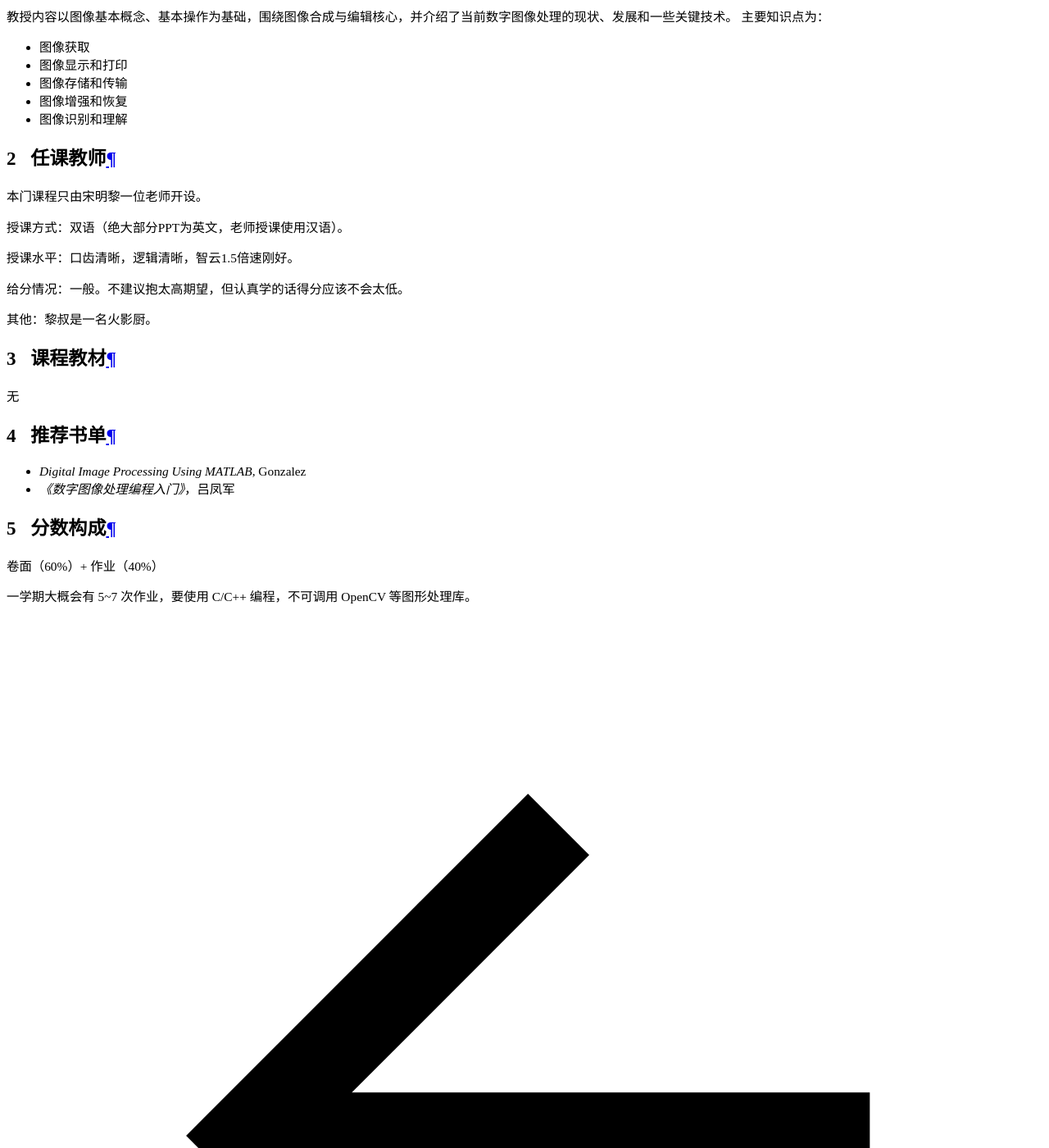
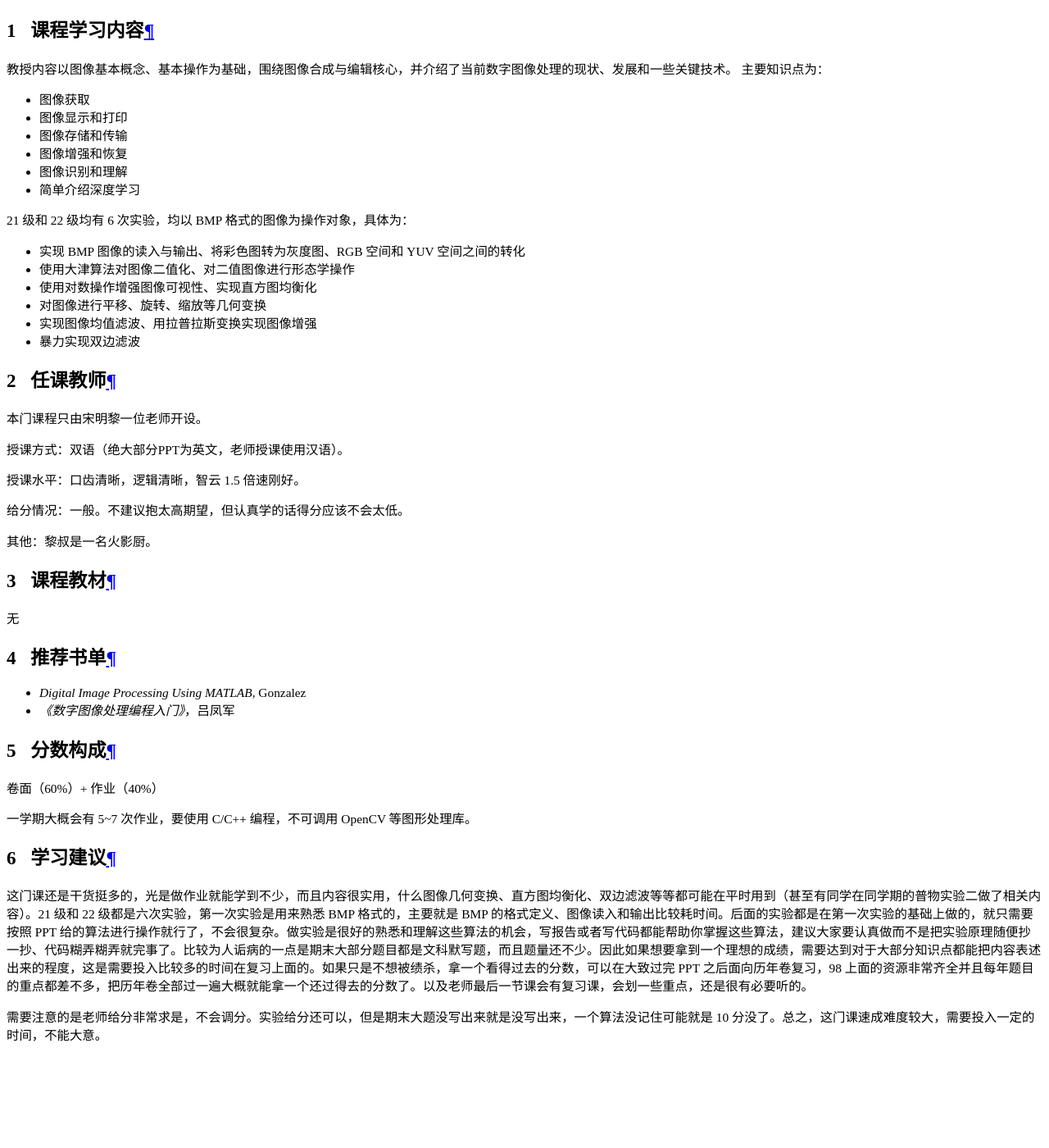
Before and after one commit to ZJU-Turing/TuringCourses, an MkDocs documentation site: the page built from docs/major_elective/digital_image_processing/index.md, in a window 1280 px wide and 1400 px high, scrolled down 18183 px. Shown: the whole window at 82% size. Built offline with MkDocs 1.6.1 and Material for MkDocs 9.7.7, drawn with Linux system fonts in a browser that asks for light colours; comment, search, counter and statistics services are not loaded.

Commit message:
docs: 更新图像信息处理课程内容

```diff
--- a/docs/major_elective/digital_image_processing/index.md
+++ b/docs/major_elective/digital_image_processing/index.md
@@ -13,14 +13,23 @@
 - 图像存储和传输
 - 图像增强和恢复
 - 图像识别和理解
+- 简单介绍深度学习
 
+21 级和 22 级均有 6 次实验，均以 BMP 格式的图像为操作对象，具体为：
+
+- 实现 BMP 图像的读入与输出、将彩色图转为灰度图、RGB 空间和 YUV 空间之间的转化
+- 使用大津算法对图像二值化、对二值图像进行形态学操作
+- 使用对数操作增强图像可视性、实现直方图均衡化
+- 对图像进行平移、旋转、缩放等几何变换
+- 实现图像均值滤波、用拉普拉斯变换实现图像增强
+- 暴力实现双边滤波
 
 ## 任课教师
 本门课程只由宋明黎一位老师开设。
 
 授课方式：双语（绝大部分PPT为英文，老师授课使用汉语）。
 
-授课水平：口齿清晰，逻辑清晰，智云1.5倍速刚好。
+授课水平：口齿清晰，逻辑清晰，智云 1.5 倍速刚好。
 
 给分情况：一般。不建议抱太高期望，但认真学的话得分应该不会太低。
 
@@ -37,3 +46,8 @@
 卷面（60%）+ 作业（40%）
 
 一学期大概会有 5~7 次作业，要使用 C/C++ 编程，不可调用 OpenCV 等图形处理库。
+
+## 学习建议
+这门课还是干货挺多的，光是做作业就能学到不少，而且内容很实用，什么图像几何变换、直方图均衡化、双边滤波等等都可能在平时用到（甚至有同学在同学期的普物实验二做了相关内容）。21 级和 22 级都是六次实验，第一次实验是用来熟悉 BMP 格式的，主要就是 BMP 的格式定义、图像读入和输出比较耗时间。后面的实验都是在第一次实验的基础上做的，就只需要按照 PPT 给的算法进行操作就行了，不会很复杂。做实验是很好的熟悉和理解这些算法的机会，写报告或者写代码都能帮助你掌握这些算法，建议大家要认真做而不是把实验原理随便抄一抄、代码糊弄糊弄就完事了。比较为人诟病的一点是期末大部分题目都是文科默写题，而且题量还不少。因此如果想要拿到一个理想的成绩，需要达到对于大部分知识点都能把内容表述出来的程度，这是需要投入比较多的时间在复习上面的。如果只是不想被绩杀，拿一个看得过去的分数，可以在大致过完 PPT 之后面向历年卷复习，98 上面的资源非常齐全并且每年题目的重点都差不多，把历年卷全部过一遍大概就能拿一个还过得去的分数了。以及老师最后一节课会有复习课，会划一些重点，还是很有必要听的。
+
+需要注意的是老师给分非常求是，不会调分。实验给分还可以，但是期末大题没写出来就是没写出来，一个算法没记住可能就是 10 分没了。总之，这门课速成难度较大，需要投入一定的时间，不能大意。
```
